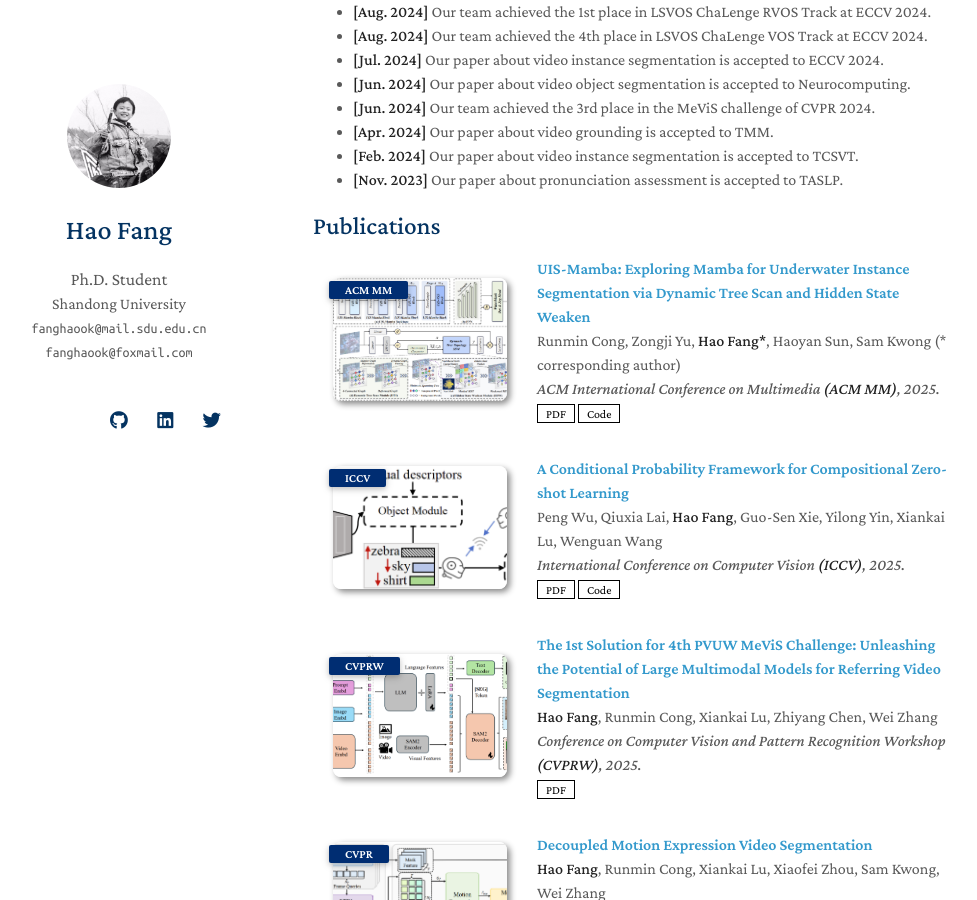
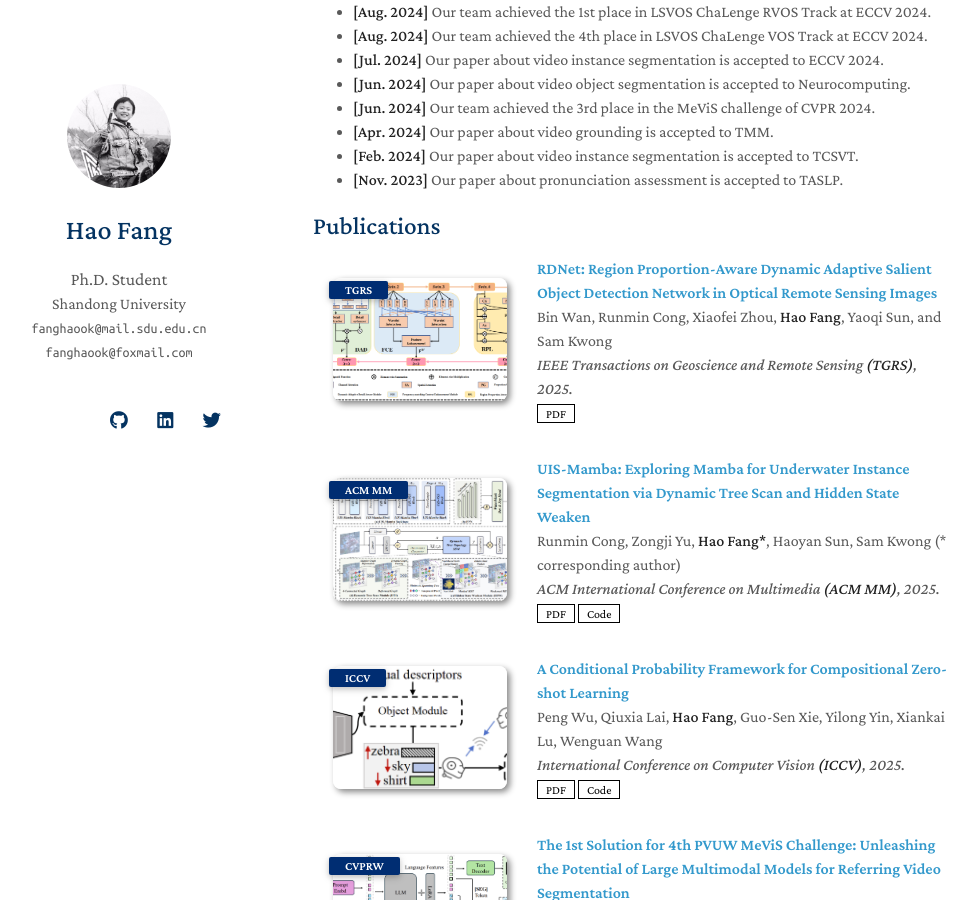
Before and after one commit to fanghaook/fanghaook.github.io, a Jekyll site: the page built from index.md, in a window 1280 px wide and 900 px high, scrolled down 522 px. Shown: the whole window, without its empty margins (157-1134 px from the left). Built offline with Jekyll 4.4.1, drawn with Linux system fonts in a browser that asks for light colours; nearby versions of some CDN libraries; a style sheet for code colours, icons or effects is not loaded; our own code applies the rules of GitHub Pages for plain Markdown files.

Commit message:
Add publication on RDNet

```diff
--- a/_data/publications.yml
+++ b/_data/publications.yml
@@ -1,4 +1,11 @@
 main:
+  - title: "RDNet: Region Proportion-Aware Dynamic Adaptive Salient Object Detection Network in Optical Remote Sensing Images"
+    authors: Bin Wan, Runmin Cong, Xiaofei Zhou, <strong>Hao Fang</strong>, Yaoqi Sun, and Sam Kwong
+    conference_short: TGRS
+    conference: IEEE Transactions on Geoscience and Remote Sensing <strong>(TGRS)</strong>, 2025.
+    pdf: https://ieeexplore.ieee.org/document/11208683
+    image: ./assets/img/RDNet.png
+
   - title: "UIS-Mamba: Exploring Mamba for Underwater Instance Segmentation via Dynamic Tree Scan and Hidden State Weaken"
     authors: Runmin Cong, Zongji Yu, <strong>Hao Fang*</strong>, Haoyan Sun, Sam Kwong (* corresponding author)
     conference_short: ACM MM
```
